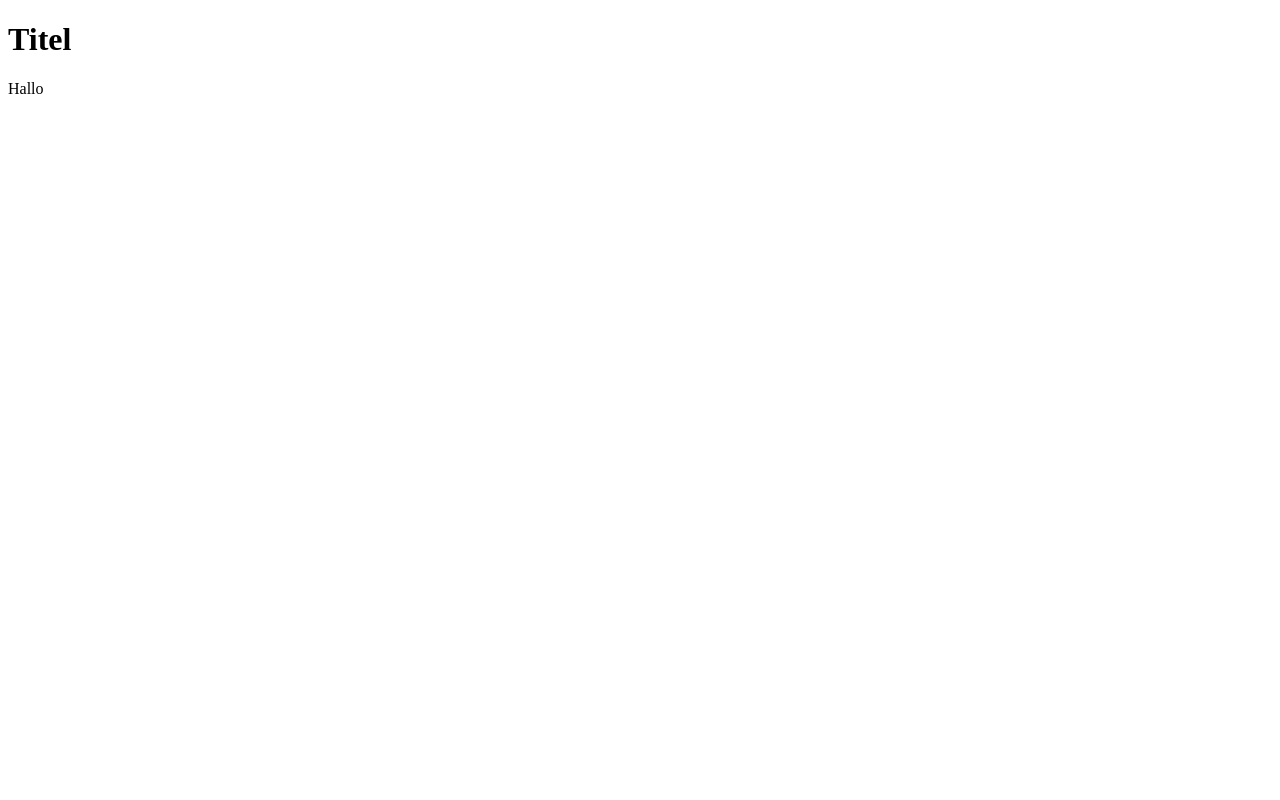
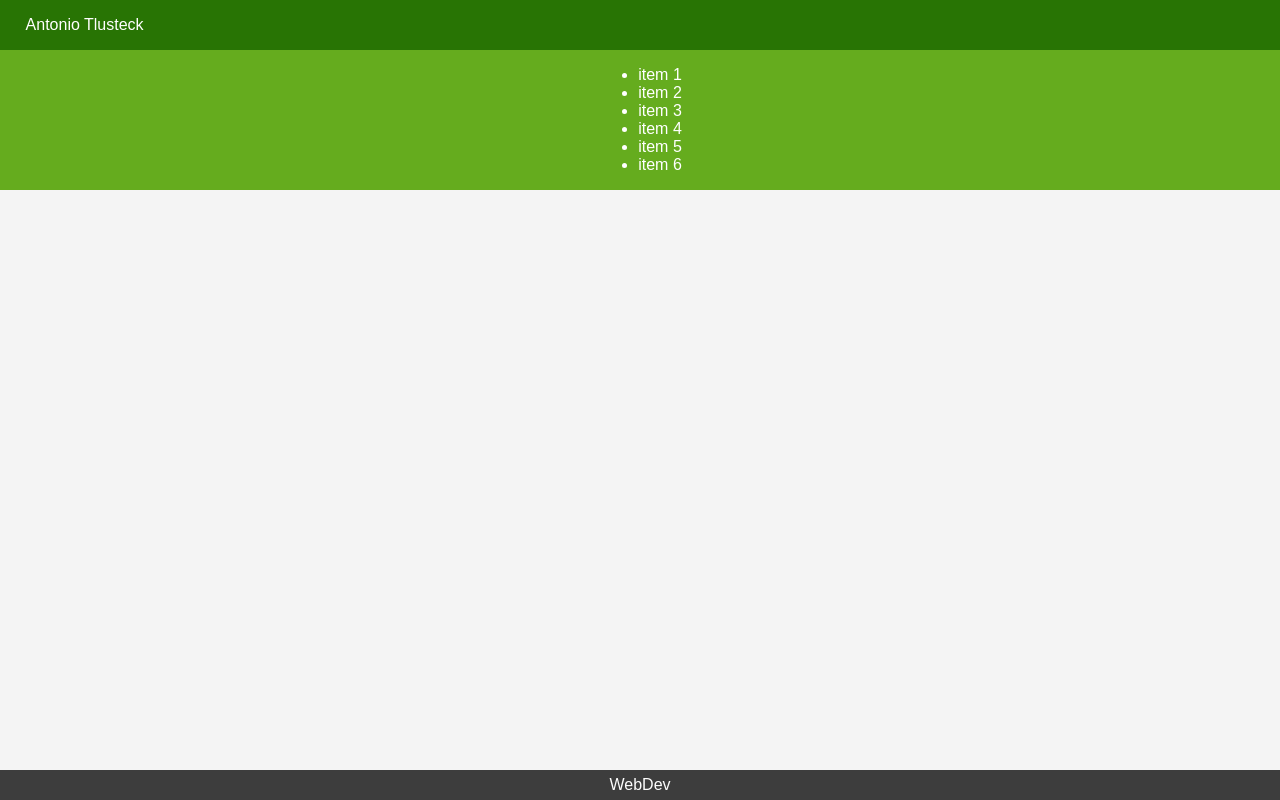
Before and after one commit to AntonioTlu/First-Repo, a plain HTML site: page index.html in a window 1280 px wide. Drawn offline with Linux system fonts and the light colour scheme.

Commit message:
Added Content to index.html, and created style.css + content

```diff
--- a/index.html
+++ b/index.html
@@ -3,10 +3,21 @@
 <head>
     <meta charset="UTF-8">
     <meta name="viewport" content="width=device-width, initial-scale=1.0">
-    <title>Document</title>
+    <link rel="stylesheet" href="/style.css">
+    <title>My Website</title>
 </head>
 <body>
-    <h1>Titel</h1>
-    <p>Hallo</p>
+    <header>Antonio Tlusteck</header>
+    <main>
+        <ul>
+            <li>item 1</li>
+            <li>item 2</li>
+            <li>item 3</li>
+            <li>item 4</li>
+            <li>item 5</li>
+            <li>item 6</li>
+        </ul>
+    </main>
+    <footer>WebDev</footer>
 </body>
 </html>
--- /dev/null
+++ b/style.css
@@ -0,0 +1,38 @@
+body{
+    margin: 0;
+    padding: 0;
+    font-family: Arial, sans-serif;
+    background-color: #f4f4f4;
+}
+
+header{
+    background-color: #287404;
+    align-content: center;
+    padding-left: 2%;
+    color: white;
+    width: flex;
+    height: 50px
+}
+
+main{
+    background-color: #65ac1e;
+    align-content: center;
+    display: flex;
+    justify-content: center;
+    align-items: center;
+    color: white;
+    width: flex;
+    height: flex;
+}
+
+footer{
+    position: fixed;
+    bottom: 0;left: 0;right: 0;
+    text-align: center;
+    align-content: center;
+    background-color: black;
+    color: white;
+    opacity: 0.75;
+    width: flex;
+    height: 30px
+}
```
